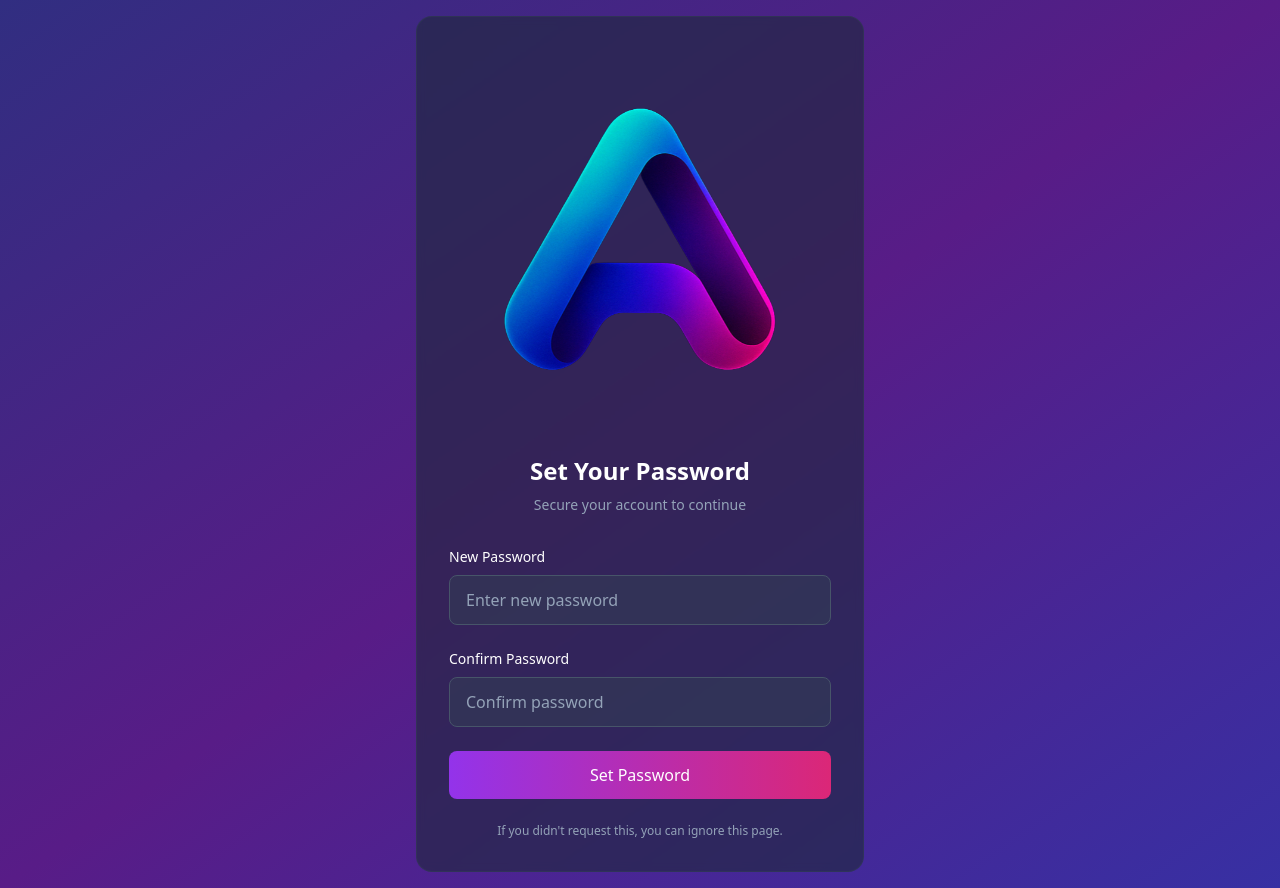
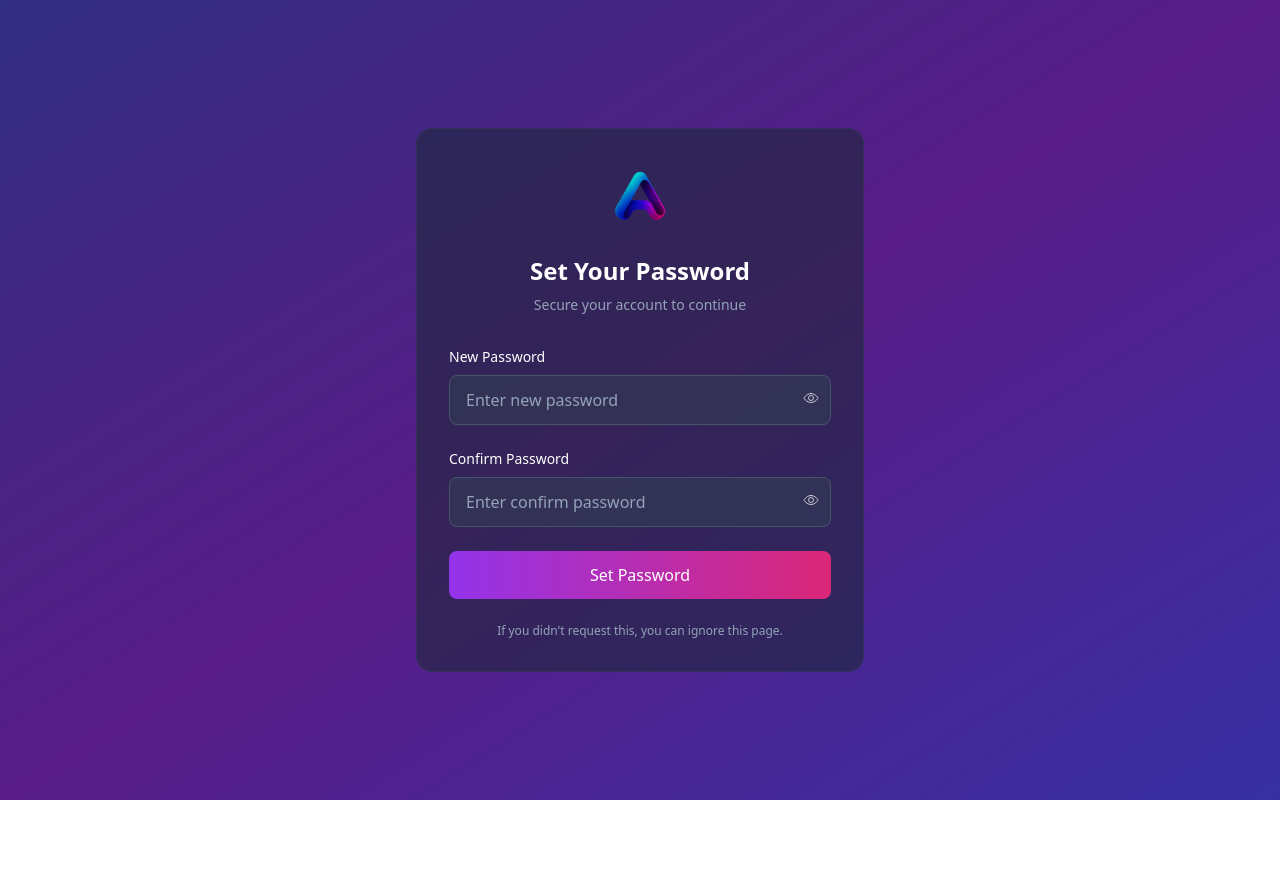
Before and after one commit to selim-reza-UITS/swift, a React (Vite) app: page /set-password/1/1 in a window 1280 px wide. After the commit the page ends 800 px from the top, so only its background shows below. Built offline with nearby package versions, Linux system fonts and the light colour scheme.

Commit message:
update code

```diff
--- a/src/Components/Dashboard/Admin/Settings/SecuritySettings.jsx
+++ b/src/Components/Dashboard/Admin/Settings/SecuritySettings.jsx
@@ -1,5 +1,6 @@
 import React, { useState } from "react";
 import { MdOutlineSecurity } from "react-icons/md";
+import { IoEyeOutline, IoEyeOffOutline } from "react-icons/io5";
 import Swal from "sweetalert2";
 import { useChangePasswordMutation } from "../../../../Redux/feature/Shared/Share";
 
@@ -10,11 +11,21 @@ const SecuritySettings = () => {
     confirmPassword: "",
   });
 
+  const [showPassword, setShowPassword] = useState({
+    currentPassword: false,
+    newPassword: false,
+    confirmPassword: false,
+  });
+
   const [changePassword, { isLoading }] = useChangePasswordMutation();
 
   const handleChange = (e) => {
     const { name, value } = e.target;
     setFormData((prev) => ({ ...prev, [name]: value }));
+  };
+
+  const toggleShowPassword = (field) => {
+    setShowPassword((prev) => ({ ...prev, [field]: !prev[field] }));
   };
 
   const handleSubmit = async () => {
@@ -25,6 +36,17 @@ const SecuritySettings = () => {
         icon: "warning",
         title: "Incomplete Preferences",
         text: "Please fill all required preferences before saving.",
+        background: "#1f2937",
+        color: "#f9fafb",
+        confirmButtonColor: "#8B5CF6",
+      });
+    }
+
+    if (newPassword.length < 8) {
+      return Swal.fire({
+        icon: "warning",
+        title: "Too Short",
+        text: "New password must be at least 8 characters long.",
         background: "#1f2937",
         color: "#f9fafb",
         confirmButtonColor: "#8B5CF6",
@@ -74,6 +96,26 @@ const SecuritySettings = () => {
     }
   };
 
+  const renderPasswordInput = (label, name) => (
+    <div className="relative flex flex-col gap-1">
+      <label className="text-sm text-[#D1D5DB]">{label}*</label>
+      <input
+        name={name}
+        className="w-full p-3 rounded-lg bg-[#334155] focus:outline-none text-white pr-10"
+        placeholder={`Enter ${label.toLowerCase()}`}
+        type={showPassword[name] ? "text" : "password"}
+        value={formData[name]}
+        onChange={handleChange}
+      />
+      <span
+        className="absolute text-gray-300 -translate-y-1/2 cursor-pointer right-3 top-[65%]"
+        onClick={() => toggleShowPassword(name)}
+      >
+        {showPassword[name] ? <IoEyeOffOutline /> : <IoEyeOutline />}
+      </span>
+    </div>
+  );
+
   return (
     <div className="bg-[#1e293b] p-6 rounded-lg w-full md:max-w-md poppins">
       <h2 className="flex items-center gap-2 mb-4 text-lg font-semibold text-white">
@@ -83,39 +125,10 @@ const SecuritySettings = () => {
         Security
       </h2>
       <div className="flex flex-col gap-4">
-        <div className="flex flex-col gap-1">
-          <label className="text-sm text-[#D1D5DB]">Current password*</label>
-          <input
-            name="currentPassword"
-            className="w-full p-3 rounded-lg bg-[#334155] focus:outline-none text-white"
-            placeholder="Enter current password"
-            type="password"
-            value={formData.currentPassword}
-            onChange={handleChange}
-          />
-        </div>
-        <div className="flex flex-col gap-1">
-          <label className="text-sm text-[#D1D5DB]">New password</label>
-          <input
-            name="newPassword"
-            className="w-full p-3 rounded-lg bg-[#334155] focus:outline-none text-white"
-            placeholder="Enter new password"
-            type="password"
-            value={formData.newPassword}
-            onChange={handleChange}
-          />
-        </div>
-        <div className="flex flex-col gap-1">
-          <label className="text-sm text-[#D1D5DB]">Confirm password*</label>
-          <input
-            name="confirmPassword"
-            className="w-full p-3 rounded-lg bg-[#334155] focus:outline-none text-white"
-            placeholder="Confirm new password"
-            type="password"
-            value={formData.confirmPassword}
-            onChange={handleChange}
-          />
-        </div>
+        {renderPasswordInput("Current password", "currentPassword")}
+        {renderPasswordInput("New password", "newPassword")}
+        {renderPasswordInput("Confirm password", "confirmPassword")}
+
         <div className="flex justify-end">
           <button
             onClick={handleSubmit}
--- a/src/Components/Pages/SetPassword.jsx
+++ b/src/Components/Pages/SetPassword.jsx
@@ -3,15 +3,30 @@ import logo from "../../assets/loginlogo.png";
 import toast from "react-hot-toast";
 import { useNavigate, useParams } from "react-router-dom";
 import { useSetPasswordMutation } from "../../Redux/api/authapi";
+import { IoEyeOutline, IoEyeOffOutline } from "react-icons/io5";
 
 export default function SetPassword() {
   const [newPassword, setNewPassword] = useState("");
   const [confirmPassword, setConfirmPassword] = useState("");
+  const [showPassword, setShowPassword] = useState({
+    newPassword: false,
+    confirmPassword: false,
+  });
+
   const params = useParams();
   const navigate = useNavigate();
   const [setPassword, { isLoading }] = useSetPasswordMutation();
 
+  const toggleShowPassword = (field) => {
+    setShowPassword((prev) => ({ ...prev, [field]: !prev[field] }));
+  };
+
   const handleSubmit = async () => {
+    if (newPassword.length < 8) {
+      toast.error("Password must be at least 8 characters long");
+      return;
+    }
+
     if (newPassword !== confirmPassword) {
       toast.error("Passwords do not match");
       return;
@@ -21,17 +36,14 @@ export default function SetPassword() {
       toast.error("Invalid reset link. Please check your email.");
       return;
     }
-    console.log("neeeee");
+
     try {
       const response = await setPassword({
         password: newPassword,
         uuid: params.uuid,
         token: params.token,
       });
-      // if (response?.error) {
-      //   toast.error(response?.error?.data?.password[0]);
-      // }
-      console.log(response);
+
       if (response.data) {
         toast.success("Password set successfully!");
         navigate("/login");
@@ -42,13 +54,40 @@ export default function SetPassword() {
     }
   };
 
+  const renderPasswordField = (
+    label,
+    value,
+    setValue,
+    showField,
+    fieldName
+  ) => (
+    <div className="relative">
+      <label className="block mb-2 text-sm font-medium text-white">
+        {label}
+      </label>
+      <input
+        type={showField ? "text" : "password"}
+        value={value}
+        onChange={(e) => setValue(e.target.value)}
+        placeholder={`Enter ${label.toLowerCase()}`}
+        className="w-full px-4 py-3 pr-10 text-white transition-all duration-200 border rounded-lg bg-slate-700/50 border-slate-600 placeholder-slate-400 focus:outline-none focus:ring-2 focus:ring-blue-500 focus:border-transparent"
+      />
+      <span
+        className="absolute -translate-y-1/2 cursor-pointer right-3 top-[65%] text-white/70"
+        onClick={() => toggleShowPassword(fieldName)}
+      >
+        {showField ? <IoEyeOffOutline /> : <IoEyeOutline />}
+      </span>
+    </div>
+  );
+
   return (
     <div className="flex items-center justify-center min-h-screen p-4 bg-gradient-to-br from-indigo-900 via-purple-900 to-indigo-800">
       <div className="w-full max-w-md">
         <div className="p-8 border bg-slate-800/60 backdrop-blur-sm rounded-2xl border-slate-700/50">
           {/* Logo */}
           <div className="flex justify-center mb-6">
-            <img src={logo} alt="" />
+            <img src={logo} alt="" className="w-[70px] h-[70px]" />
           </div>
 
           {/* Header */}
@@ -63,37 +102,27 @@ export default function SetPassword() {
 
           {/* Form */}
           <div className="space-y-6">
-            <div>
-              <label className="block mb-2 text-sm font-medium text-white">
-                New Password
-              </label>
-              <input
-                type="password"
-                value={newPassword}
-                onChange={(e) => setNewPassword(e.target.value)}
-                placeholder="Enter new password"
-                className="w-full px-4 py-3 text-white transition-all duration-200 border rounded-lg bg-slate-700/50 border-slate-600 placeholder-slate-400 focus:outline-none focus:ring-2 focus:ring-blue-500 focus:border-transparent"
-              />
-            </div>
-
-            <div>
-              <label className="block mb-2 text-sm font-medium text-white">
-                Confirm Password
-              </label>
-              <input
-                type="password"
-                value={confirmPassword}
-                onChange={(e) => setConfirmPassword(e.target.value)}
-                placeholder="Confirm password"
-                className="w-full px-4 py-3 text-white transition-all duration-200 border rounded-lg bg-slate-700/50 border-slate-600 placeholder-slate-400 focus:outline-none focus:ring-2 focus:ring-blue-500 focus:border-transparent"
-              />
-            </div>
+            {renderPasswordField(
+              "New Password",
+              newPassword,
+              setNewPassword,
+              showPassword.newPassword,
+              "newPassword"
+            )}
+            {renderPasswordField(
+              "Confirm Password",
+              confirmPassword,
+              setConfirmPassword,
+              showPassword.confirmPassword,
+              "confirmPassword"
+            )}
 
             <button
               onClick={handleSubmit}
+              disabled={isLoading}
               className="w-full bg-gradient-to-r from-purple-600 to-pink-600 hover:from-purple-700 hover:to-pink-700 text-white font-medium py-3 px-4 rounded-lg transition-all duration-200 transform hover:scale-[1.02] focus:outline-none focus:ring-2 focus:ring-purple-500 focus:ring-offset-2 focus:ring-offset-slate-800"
             >
-              Set Password
+              {isLoading ? "Setting..." : "Set Password"}
             </button>
           </div>
 
--- a/src/Components/Shared/NavbarShare.jsx
+++ b/src/Components/Shared/NavbarShare.jsx
@@ -58,7 +58,7 @@ const NavbarShare = () => {
           <Link to={"/"}>
             <div className="flex items-center gap-2 text-xl font-extrabold md:text-xl lg:text-2xl">
               <a className="block text-teal-600" href="#">
-                <img src={logo} alt="" className="" />
+                <img src={logo} alt="" className="w-[70px] h-[70px]" />
               </a>
               {/* <h1 className="text-black ">Arviso</h1> */}
             </div>
```
Also changed, not shown: src/Components/Home/Footer.jsx (+13 -13 lines).
